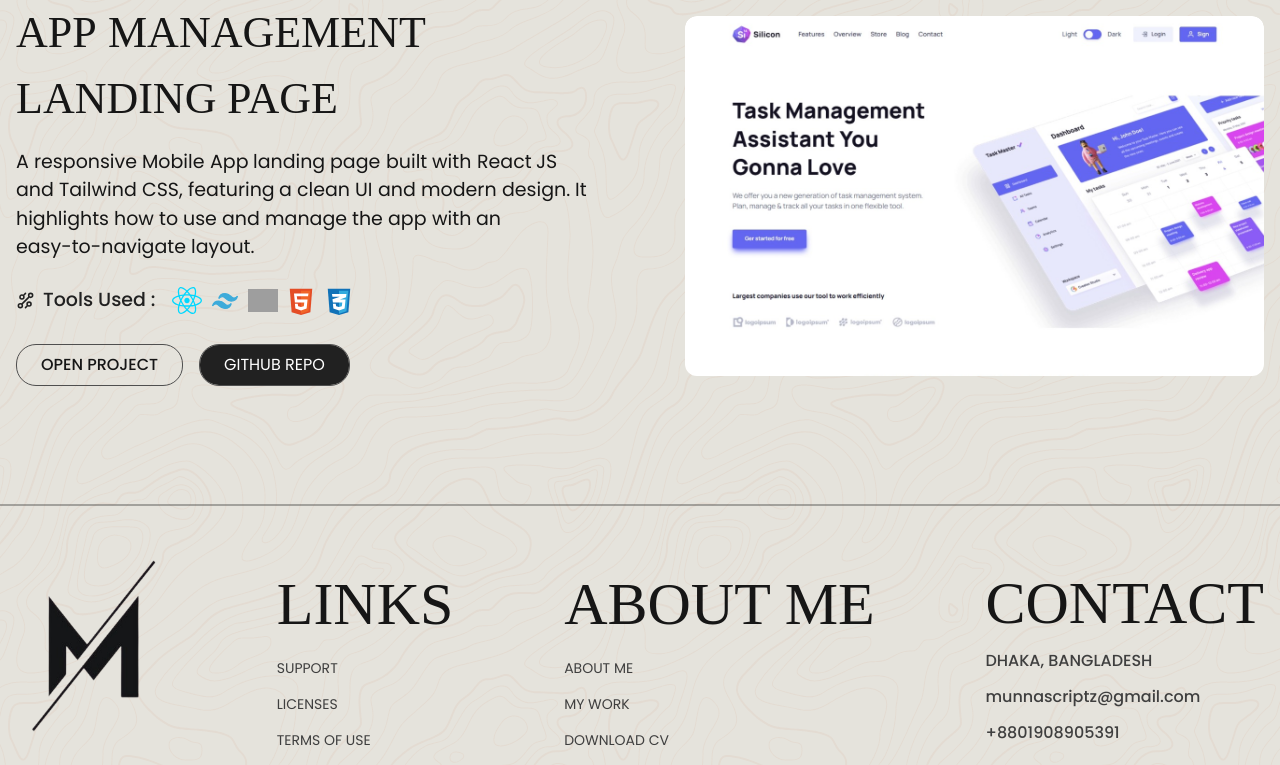
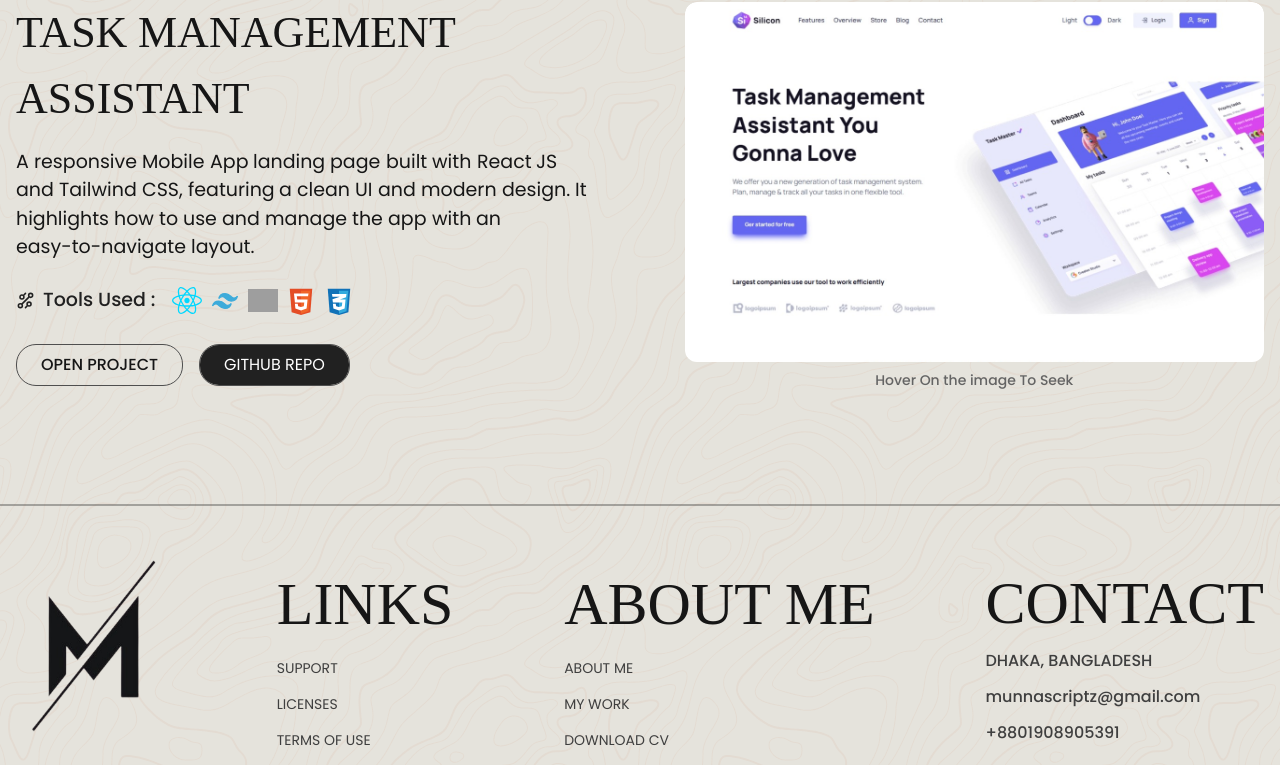
Before and after one commit to Munna-Scriptz/Portfolio, a React (Vite) app: page /projects in a window 1280 px wide. Shown: the part 3350-4115 px from the top of the page. Built offline with nearby package versions, Linux system fonts and the light colour scheme; grey boxes are pictures that could not be loaded; a web font is replaced by a local one.

Commit message:
Scroll On hover Complete

```diff
--- a/src/App.css
+++ b/src/App.css
@@ -646,12 +646,12 @@ body{
   height: auto;
   display: block;
   transform: translateY(0);
-  transition: transform 10s ease; /* fast return */
+  transition: transform 7s ease; /* fast return */
 }
 
-#HoverDivImg:hover .screen img {
+.screen:hover img {
   transform: translateY(calc(-100% + 360px));
-  transition: transform 10s linear; /* slow scroll up */
+  transition: transform 8s linear; /* slow scroll up */
 }
 
 
--- a/src/components/Projects/AllProjects.jsx
+++ b/src/components/Projects/AllProjects.jsx
@@ -82,7 +82,7 @@ const AllProjects = () => {
     const MyProjectsScroll = [
     {
       'ProjectImage' : taskManage,
-      'ProjectName' : 'App Management Landing Page',
+      'ProjectName' : 'Task Management Assistant',
       'Description' : 'A responsive Mobile App landing page built with React JS and Tailwind CSS, featuring a clean UI and modern design. It highlights how to use and manage the app with an easy-to-navigate layout.',
       'technologies' : [ReactIcon , TailwindCss , JsIcon , HtmlIcon , CssIcon],
       'Direction': 'lg:flex-row-reverse',
@@ -160,6 +160,7 @@ const AllProjects = () => {
                         </div>
                     ))
                 }
+                {/* ----------------------------------Hover Scroll Project------------------------------- */}
                 {
                     MyProjectsScroll.map((items, i)=>(
                         <div key={i} id='HoverDivImg' className={`flex items-center ${items.Direction} flex-col lg:gap-20 gap-5`}>
@@ -167,6 +168,7 @@ const AllProjects = () => {
                                 <div className='screen'>
                                     <img className='rounded-xl' src={items.ProjectImage} alt="Project Image" />
                                 </div>
+                                <h1 className='text-center mt-2 text-sm text-[#646464] font-medium font-poppins'>Hover On the image To Seek</h1>
                             </div>
                             <div className='lg:w-[650px] w-full'>
                                 <h2 className='font-soldier lg:text-[44px] text-[32px] text-Primary font-medium mb-4 uppercase'><BlurText text={items.ProjectName} delay={280} animateBy="words" direction="bottom"/></h2>
```
